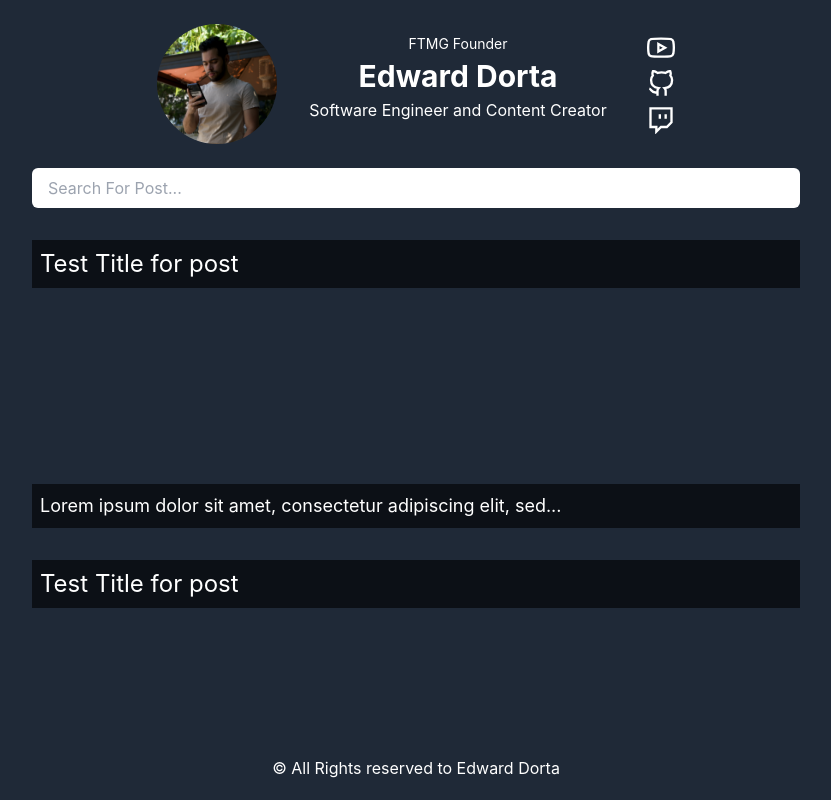
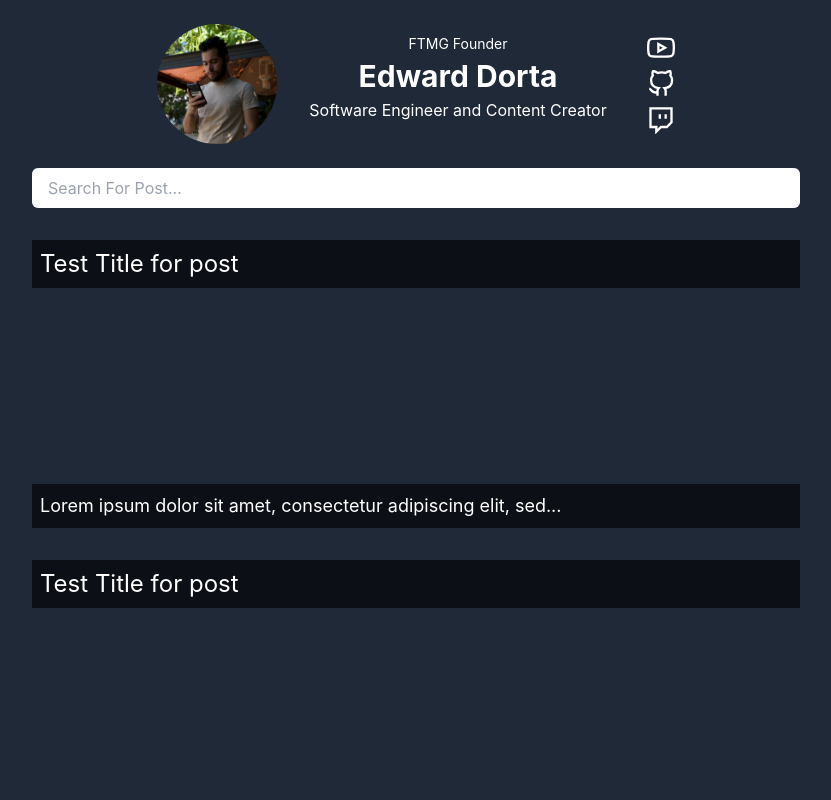
Before and after one commit to DortaEdward/d2-blog, a Next.js app: page / in a window 1280 px wide. Shown: the top 800 px of the page, without its empty margins (224-1055 px from the left). Built offline with nearby package versions, Linux system fonts and the light colour scheme.

Commit message:
fixed footer

```diff
--- a/src/components/Footer.tsx
+++ b/src/components/Footer.tsx
@@ -1,6 +1,6 @@
 const Footer = () => {
   return (
-    <footer className="fixed bottom-0 w-full max-w-screen-lg flex items-center justify-center h-16">
+    <footer className="w-full max-w-screen-lg flex items-center justify-center h-16">
       <p>© All Rights reserved to Edward Dorta</p>
     </footer>
   );
```
